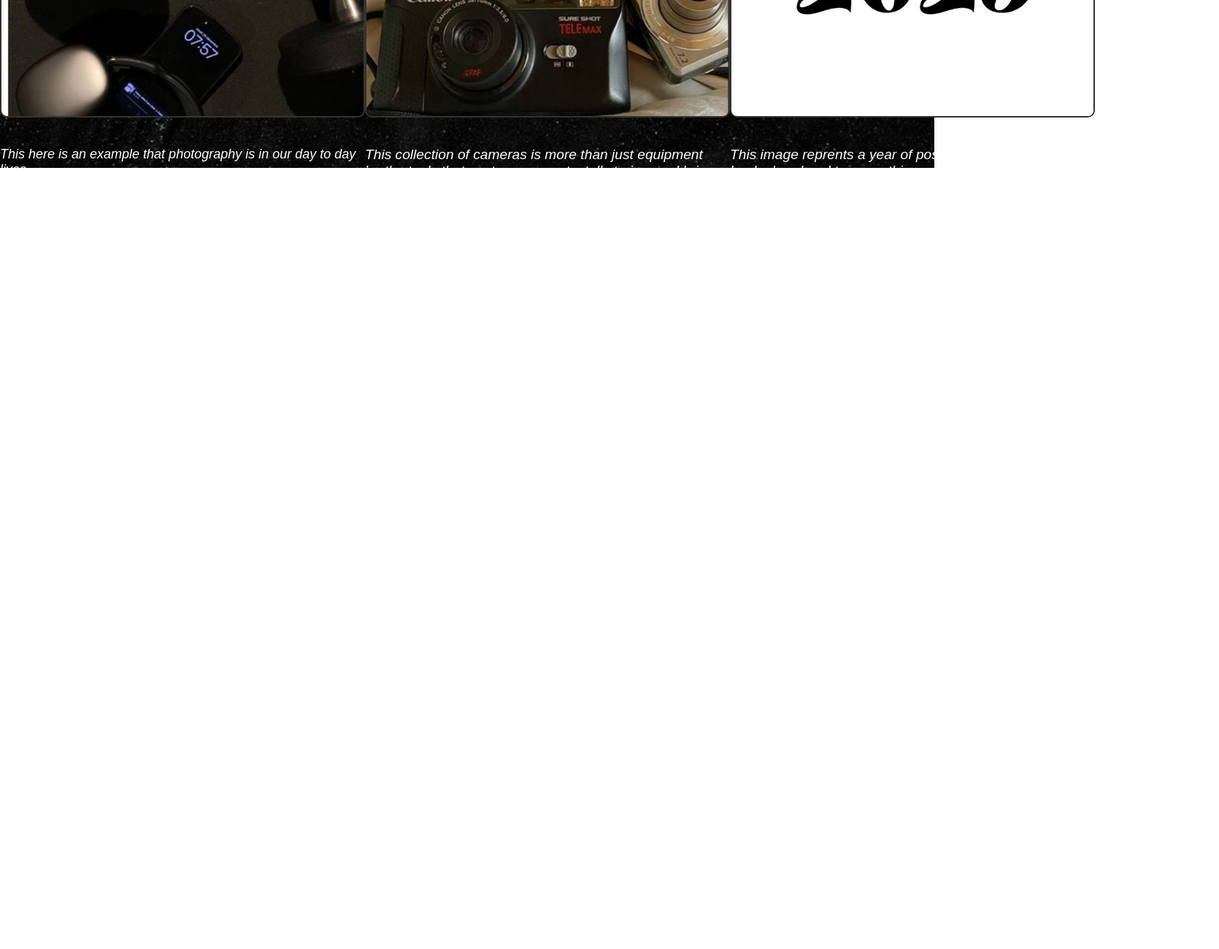
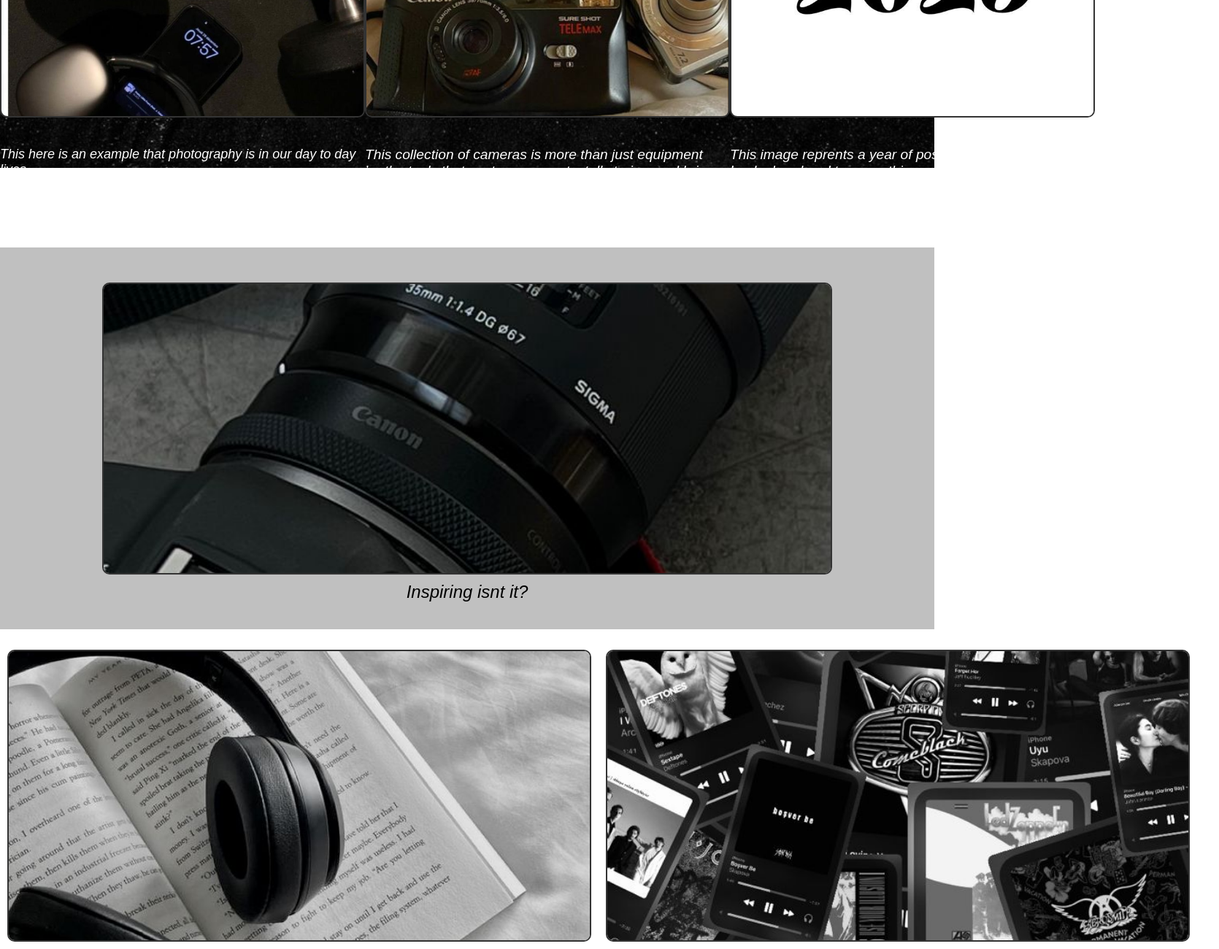
Before and after one commit to Adrienkym/att, a plain HTML site: page index.html in a window 1280 px wide. Shown: the part 809-2109 px from the top of the page at 73% size, 1670 px wide, since content can reach past the window. Before the commit the page ends 1094 px from the top, so only its background shows below. Drawn offline with Linux system fonts and the light colour scheme.

Commit message:
almost done with the portfolio

```diff
--- a/css/style.css
+++ b/css/style.css
@@ -73,3 +73,39 @@ body {
   margin: cm;
   border: 1cm;
 }
+#y {
+  display: flex;
+  width: 1000px;
+  height: 400px;
+  object-fit: cover;
+  border: 2px solid #333;
+  border-radius: 10px;
+  margin: 10px;
+}
+#v {
+  display: flex;
+  width: 800px;
+  height: 400px;
+  object-fit: cover;
+  border: 2px solid #333;
+  border-radius: 10px;
+  margin: 10px;
+}
+#io {
+  display: flex;
+  width: 800px;
+  height: 400px;
+  object-fit: cover;
+  border: 2px solid #333;
+  border-radius: 10px;
+  margin: 10px;
+}
+.one {
+  color: black;
+  text-align: center;
+  font-size: x-large;
+  font-style: oblique;
+  border: 10px;
+  padding: 1cm;
+  background-color: silver;
+}
--- a/index.html
+++ b/index.html
@@ -71,7 +71,26 @@
         <img src="images/96b5574e-3775-48fb-bb52-cca301cc79de.jpeg" alt="nostaligia" class="contain">
         <p> This image reprents a year of possibilities</p>
         <p> Look ahead and try something new</p>
-      >
+
+    </section>
+    <br>
+    <br>
+    <br>
+    <section class="one">
+        <div>
+            <img src="images/🖤.jpeg" alt="" id="y">
+            <p>Inspiring isnt it?</p>
+        </div>
+    </section>
+    <br>
+    <section>
+      <div>
+        <img src="images/@cedricsmalfoy.jpeg" alt="" id="io">
+      </div>
+      <div>
+        <img src="images/wallpaper.jpeg" alt="" id="v">
+      </div>
+      <p>this</p>
     </section>
   </body>
 </html>
```
Also changed, not shown: images/@cedricsmalfoy.jpeg (added), images/wallpaper.jpeg (added), images/🖤.jpeg (added).
